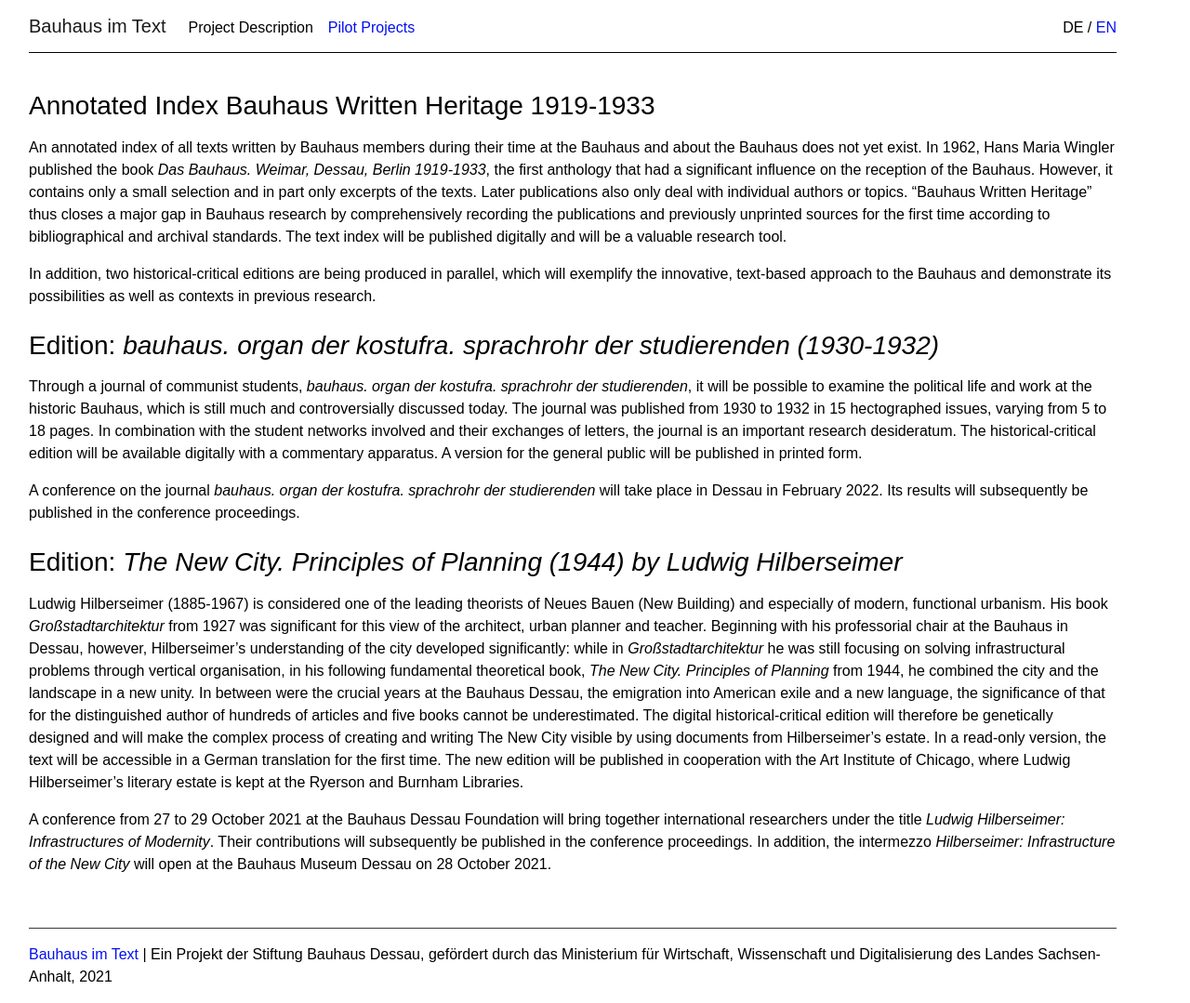
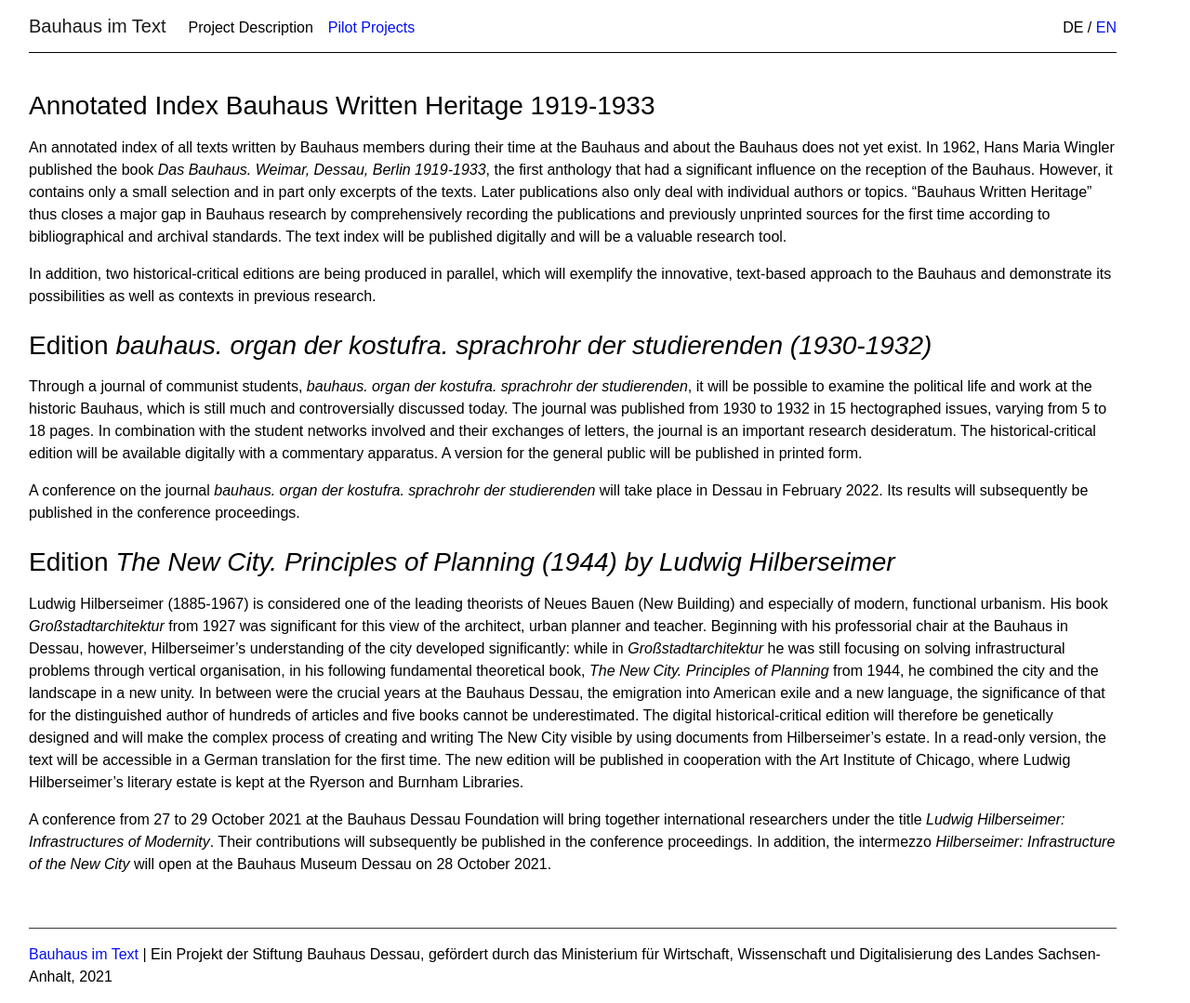
Before and after one commit to Bauhaus-im-Text/internetauftritt, a Jekyll site: the page built from pages/en_2.md, in a window 1280 px wide. Shown: the whole page at 93% size. Built offline with Jekyll 4.4.1, drawn with Linux system fonts in a browser that asks for light colours.

Commit message:
Update en_2.md

```diff
--- a/pages/en_2.md
+++ b/pages/en_2.md
@@ -17,7 +17,7 @@
 In addition, two historical-critical editions are being produced in parallel, which will exemplify the innovative,
 text-based approach to the Bauhaus and demonstrate its possibilities as well as contexts in previous research.
 
-### Edition: *bauhaus. organ der kostufra. sprachrohr der studierenden (1930-1932)*
+### Edition *bauhaus. organ der kostufra. sprachrohr der studierenden (1930-1932)*
 Through a journal of communist students, *bauhaus. organ der kostufra. sprachrohr der studierenden*, it will be possible
 to examine the political life and work at the historic Bauhaus, which is still much and controversially discussed today.
 The journal was published from 1930 to 1932 in 15 hectographed issues, varying from 5 to 18 pages. In combination with
@@ -28,7 +28,7 @@
 A conference on the journal *bauhaus. organ der kostufra. sprachrohr der studierenden* will take place in Dessau in February 2022.
 Its results will subsequently be published in the conference proceedings.
 
-### Edition: *The New City. Principles of Planning (1944) by Ludwig Hilberseimer*
+### Edition *The New City. Principles of Planning (1944) by Ludwig Hilberseimer*
 Ludwig Hilberseimer (1885-1967) is considered one of the leading theorists of Neues Bauen (New Building) and especially
 of modern, functional urbanism. His book *Großstadtarchitektur* from 1927 was significant for this view of the architect,
 urban planner and teacher. Beginning with his professorial chair at the Bauhaus in Dessau, however, Hilberseimer’s
```
